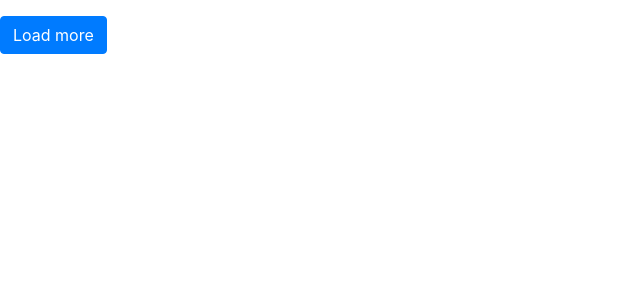
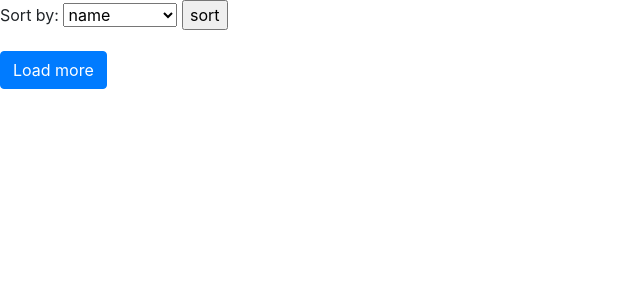
Before and after one commit to Cosikowy/swapi-project, a Django app: template data_explorer/templates/table-view.html in a window 1280 px wide. Shown: the part 56-356 px from the top of the page, without its empty margins (0-640 px from the left). Run offline with Django 4.2, Linux system fonts and the light colour scheme; the template is opened without the code that fills it: values named after a table or form of the project are taken from there, others are empty; some libraries are stand-ins or nearby versions.

Commit message:
add sorting on resourcec view

```diff
--- a/data_explorer/forms.py
+++ b/data_explorer/forms.py
@@ -16,3 +16,13 @@ choices = (
 
 class PickerFields(forms.Form):
     picked_fields = forms.MultipleChoiceField(choices=choices)
+
+
+sort_choices = []
+for field in choices:
+    sort_choices.append(field)
+    sort_choices.append((f"-{field[0]}", f"-{field[0]}"))
+
+
+class SortForm(forms.Form):
+    sort_by = forms.ChoiceField(choices=sort_choices)
--- a/data_explorer/templates/table-view.html
+++ b/data_explorer/templates/table-view.html
@@ -11,6 +11,11 @@
     <a class="nav-link" href={{ value_counter_url }}>Value counter</a>
 </div>
 {% endif %}
+
+<form method="GET">
+    {{ sort_form.as_table }}
+    <input type="submit" value="sort">
+</form>
 <table class="table">
     <thead>
         <tr>
```
Also changed, not shown: data_explorer/views.py (+11 -4 lines).
